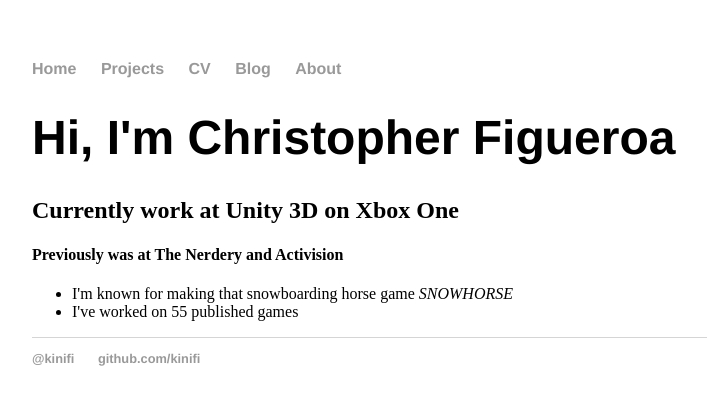
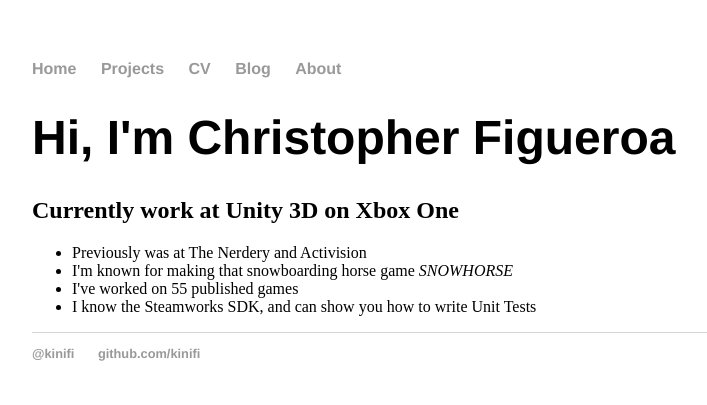
Before and after one commit to kinifi/kinifi.github.io, a Jekyll site: the page built from index.html, in a window 1280 px wide. Shown: the top 405 px of the page, without its empty margins (160-867 px from the left). Built offline with Jekyll 4.4.1, drawn with Linux system fonts in a browser that asks for light colours.

Commit message:
Update index.html

```diff
--- a/index.html
+++ b/index.html
@@ -5,9 +5,10 @@ title: Christopher Figueroa / Game Developer
 <div class="blurb">
 	<h1>Hi, I'm Christopher Figueroa</h1>
 	<h2>Currently work at Unity 3D on Xbox One</h2>
-	<h4>Previously was at The Nerdery and Activision</h4>
 	<ul>
-	  <li>I'm known for making that snowboarding horse game <em>SNOWHORSE</em></li>
-	  <li>I've worked on 55 published games</li>
+		<li>Previously was at The Nerdery and Activision</li>
+		<li>I'm known for making that snowboarding horse game <em>SNOWHORSE</em></li>
+		<li>I've worked on 55 published games</li>
+		<li>I know the Steamworks SDK, and can show you how to write Unit Tests</li>
 	</ul>
 </div><!-- /.blurb -->
```
